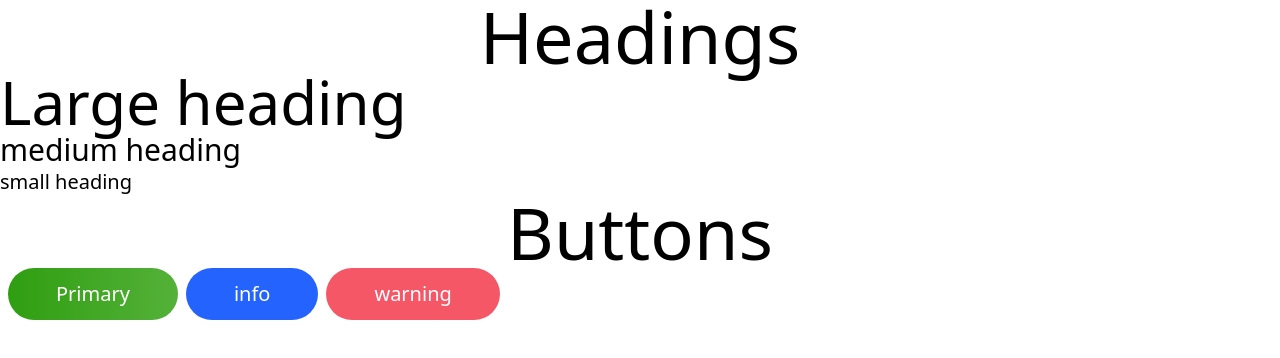
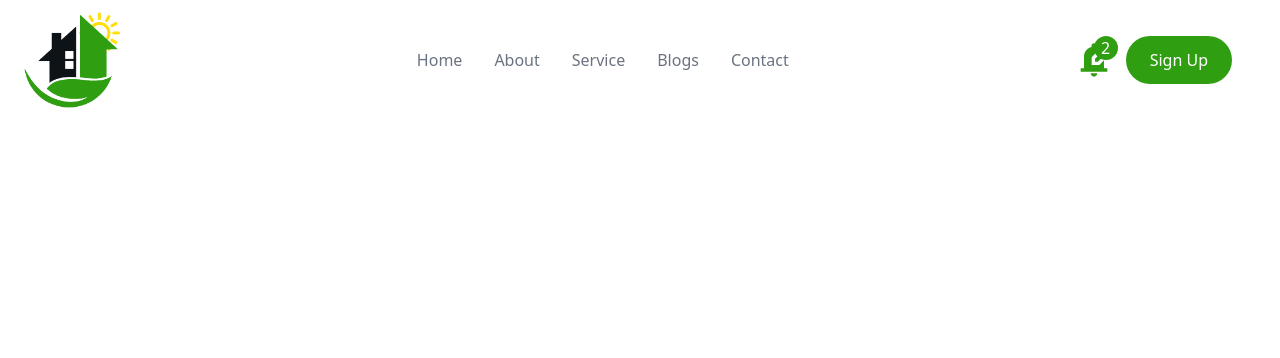
Before and after one commit to akhlakuzzalal/digital_village_front-end, a React (Create React App) app: page / in a window 1280 px wide. Shown: the top 358 px of the page. Built offline with nearby package versions, Linux system fonts and the light colour scheme.

Commit message:
[ADD] header

```diff
--- a/package.json
+++ b/package.json
@@ -3,12 +3,14 @@
   "version": "0.1.0",
   "private": true,
   "dependencies": {
+    "@headlessui/react": "^1.4.3",
     "@reduxjs/toolkit": "^1.7.2",
     "@testing-library/jest-dom": "^5.16.2",
     "@testing-library/react": "^12.1.2",
     "@testing-library/user-event": "^13.5.0",
     "react": "^17.0.2",
     "react-dom": "^17.0.2",
+    "react-icons": "^4.3.1",
     "react-redux": "^7.2.6",
     "react-scripts": "5.0.0",
     "web-vitals": "^2.1.4"
--- a/src/App.js
+++ b/src/App.js
@@ -1,18 +1,10 @@
 import './App.css';
+import Header from './Pages/shared/Home/Header/Header';
 
 function App() {
   return (
     <div>
-      <h1 className="text-center text-7xl">Headings</h1>
-      <h1 className="heading_lg">Large heading</h1>
-      <h3 className="heading_md">medium heading</h3>
-      <h6 className="heading_sm">small heading</h6>
-      <h1 className="text-center text-7xl">Buttons</h1>
-      <button className="btn bg-gradient-to-r from-primary to-secondary">
-        Primary
-      </button>
-      <button className="btn bg-info">info</button>
-      <button className="btn bg-warning">warning</button>
+      <Header></Header>
     </div>
   );
 }
--- a/src/Components/Banner/Banner.js
+++ /dev/null
@@ -1,22 +0,0 @@
-import React from 'react';
-
-const Banner = () => {
-    return (
-        <div className='container mx-auto'>
-            <h5 className='text-5xl font-bold text-red-700'>This is Banner Page</h5>
-            <div className='grid grid-cols-2'>
-                <div className='my-8'>
-                    <h1 className='text-center text-4xl font-bold py-2'>DEGITAL VILLAGE</h1>
-                    <p>Lorem ipsum dolor sit amet consectetur adipisicing elit. Incidunt nisi minima error! Similique ex adipisci iusto impedit illo debitis id maxime consequuntur harum vero. Earum rem eos corporis repellat quaerat et assumenda quis, facilis ducimus quo saepe vel tempore iste cum libero fugit, officiis nisi. Porro necessitatibus labore tempora recusandae.</p>
-                    <button className='rounded-none bg-blue'>Explore More</button>
-                </div>
-                <div>
-                    <img src="https://images.unsplash.com/photo-1442544213729-6a15f1611937?ixlib=rb-1.2.1&ixid=MnwxMjA3fDB8MHxzZWFyY2h8OXx8dmlsbGFnZXxlbnwwfHwwfHw%3D&auto=format&fit=crop&w=500&q=60" alt="" />
-                    </div>
-            </div>
-        </div>
-
-    );
-};
-
-export default Banner;
--- /dev/null
+++ b/src/Pages/shared/Home/Header/Header.jsx
@@ -0,0 +1,138 @@
+import { Popover, Transition } from '@headlessui/react';
+import React, { Fragment, useState } from 'react';
+import { MdClose, MdEditNotifications, MdMenuOpen } from 'react-icons/md';
+import logo from "./../../../../assets/logo.png"
+
+const Header = () => {
+  const [changeHeader, setChangeHeader] = useState(false);
+  //header change function
+  const onChangeHeader = () => {
+    if (window.scrollY >= 50) {
+      setChangeHeader(true);
+    } else {
+      setChangeHeader(false);
+    }
+  };
+  // Navbar dynamice
+  const navigation = [
+    { name: 'Home', href: '/home' },
+    { name: 'About', href: '/about' },
+    { name: 'Service', href: '/service' },
+    { name: 'Blogs', href: '/testimonial' },
+    { name: 'Contact', href: '/contact' },
+  ];
+  //change header by scrolling
+  window.addEventListener('scroll', onChangeHeader);
+
+  return (
+    <>
+      <header
+        className={
+          changeHeader
+            ? 'bg-white fixed z-50 top-0 left-0 w-full shadow-md transition duration-500'
+            : 'bg-transparent fixed z-50 top-0 left-0 w-full transition duration-500'
+        }
+      >
+        <nav className="flex items-center justify-between max-w-screen-xl mx-auto px-6 py-3">
+          {/* left logo */}
+          <div className="flex grow md:grow-0 items-center justify-start order-1">
+            <img
+              className="w-24 cursor-pointer"
+              src={logo}
+              alt="logo"
+            />
+          </div>
+
+          {/* center */}
+          <div className="flex items-center justify-center order-4 md:order-2">
+            <Popover>
+              <div className="-mr-2 flex items-center justify-end md:hidden">
+                <Popover.Button className="bg-white rounded-md p-2 inline-flex items-center text-gray-400 hover:text-gray-500 hover:bg-gray-100 focus:outline-none focus:ring-2 focus:ring-inset focus:ring-indigo-500">
+                  <span className="sr-only">Open main menu</span>
+                  <MdMenuOpen className="h-6 w-6" aria-hidden="true" />
+                </Popover.Button>
+              </div>
+
+              <Transition
+                as={Fragment}
+                enter="duration-2500 ease-out"
+                enterFrom="opacity-0 scale-95"
+                enterTo="opacity-100 scale-100"
+                leave="duration-2000 ease-in"
+                leaveFrom="opacity-100 scale-100"
+                leaveTo="opacity-0 scale-95"
+              >
+                <Popover.Panel
+                  focus
+                  className="absolute z-10 top-0 inset-x-0 p-2 transition transform origin-top-center md:hidden "
+                >
+                  <div className="rounded-lg shadow-md bg-white ring-1 ring-black ring-opacity-5 overflow-hidden">
+                    <div className="px-5 pt-4 flex items-center justify-between">
+                      <div className="-mr-2">
+                        <Popover.Button className="bg-white rounded-md p-2 inline-flex items-center justify-center text-gray-400 hover:text-gray-500 hover:bg-gray-100 focus:outline-none focus:ring-2 focus:ring-inset focus:ring-green-500">
+                          <span className="sr-only">Close main menu</span>
+                          <MdClose className="h-6 w-6" aria-hidden="true" />
+                        </Popover.Button>
+                      </div>
+                    </div>
+                    <div className="px-2 pt-2 pb-3 space-y-1">
+                      {navigation.map((item) => (
+                        <a
+                          key={item.name}
+                          href={item.href}
+                          className="block px-3 py-2 rounded-md text-base font-medium text-gray-700 hover:text-green-600 hover:bg-gray-50"
+                        >
+                          {item.name}
+                        </a>
+                      ))}
+                    </div>
+                  </div>
+                </Popover.Panel>
+              </Transition>
+              {/* lg show */}
+              <div className="hidden md:block md:ml-10 md:pr-4 md:space-x-8">
+                {navigation.map((item) => (
+                  <a
+                    key={item.name}
+                    href={item.href}
+                    className="font-medium text-gray-500 hover:text-green-600"
+                  >
+                    {item.name}
+                  </a>
+                ))}
+              </div>
+            </Popover>
+          </div>
+
+          {/* right */}
+          <div className="flex order-3 mr-6">
+            <>
+              <div className="flex items-center justify-center space-x-3 mx-3">
+                <div className="relative flex cursor-pointer">
+                  <span className="bg-primary w-6 h-6 rounded-full flex items-center justify-center text-white poppins absolute -right-1 -top-1">
+                    2
+                  </span>
+                  <MdEditNotifications
+                    size={40}
+                    className="cursor-pointer text-primary"
+                  />
+                </div>
+              </div>
+            </>
+
+            <>
+              <div className="flex items-center justify-end space-x-6">
+                {/* <button className="poppins">Sign In</button> */}
+                <button className=" bg-primary px-6 py-3 text-white poppins rounded-full ring-red-300 focus:outline-none focus:ring-4 transform transition duration-700 hover:scale-105">
+                  Sign Up
+                </button>
+              </div>
+            </>
+          </div>
+        </nav>
+      </header>
+    </>
+  );
+};
+
+export default Header;
```
Also changed, not shown: src/assets/logo.png (added), 1 other file (tests, documents, lock files or other folders).
